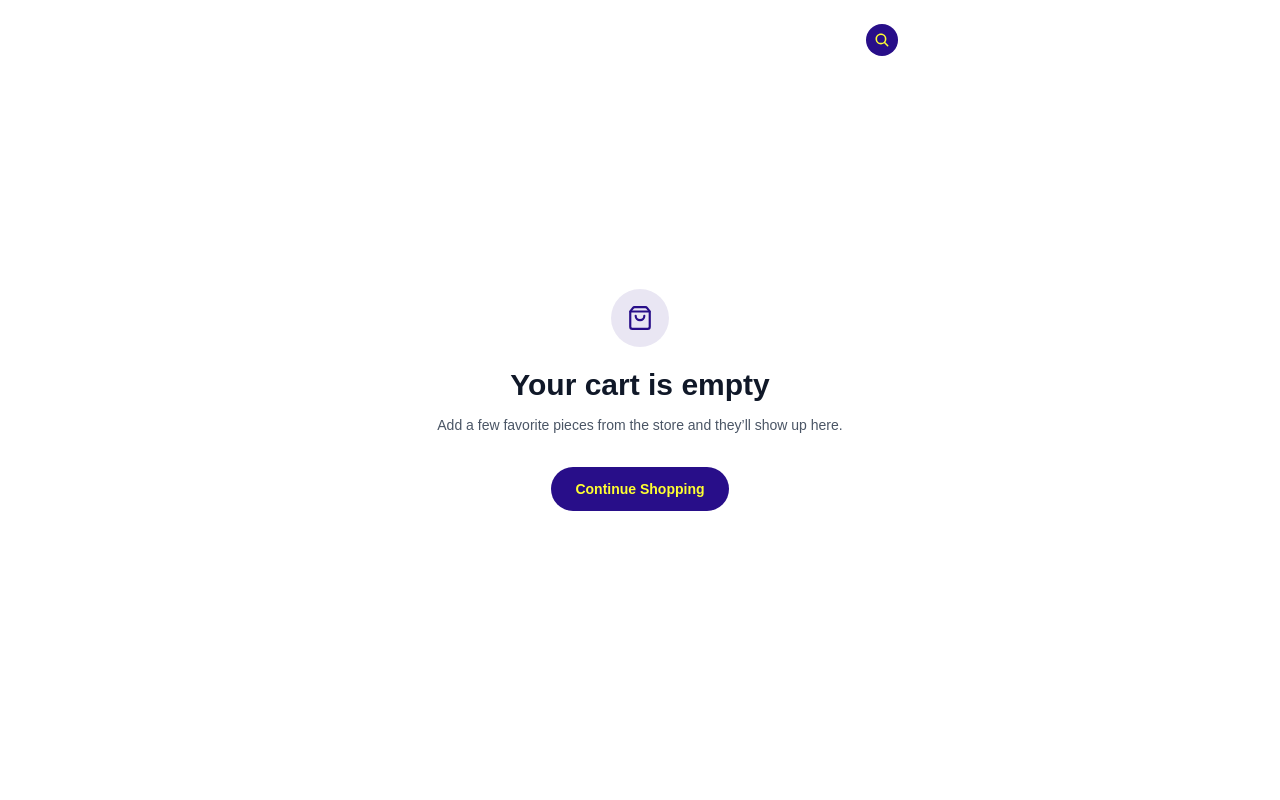
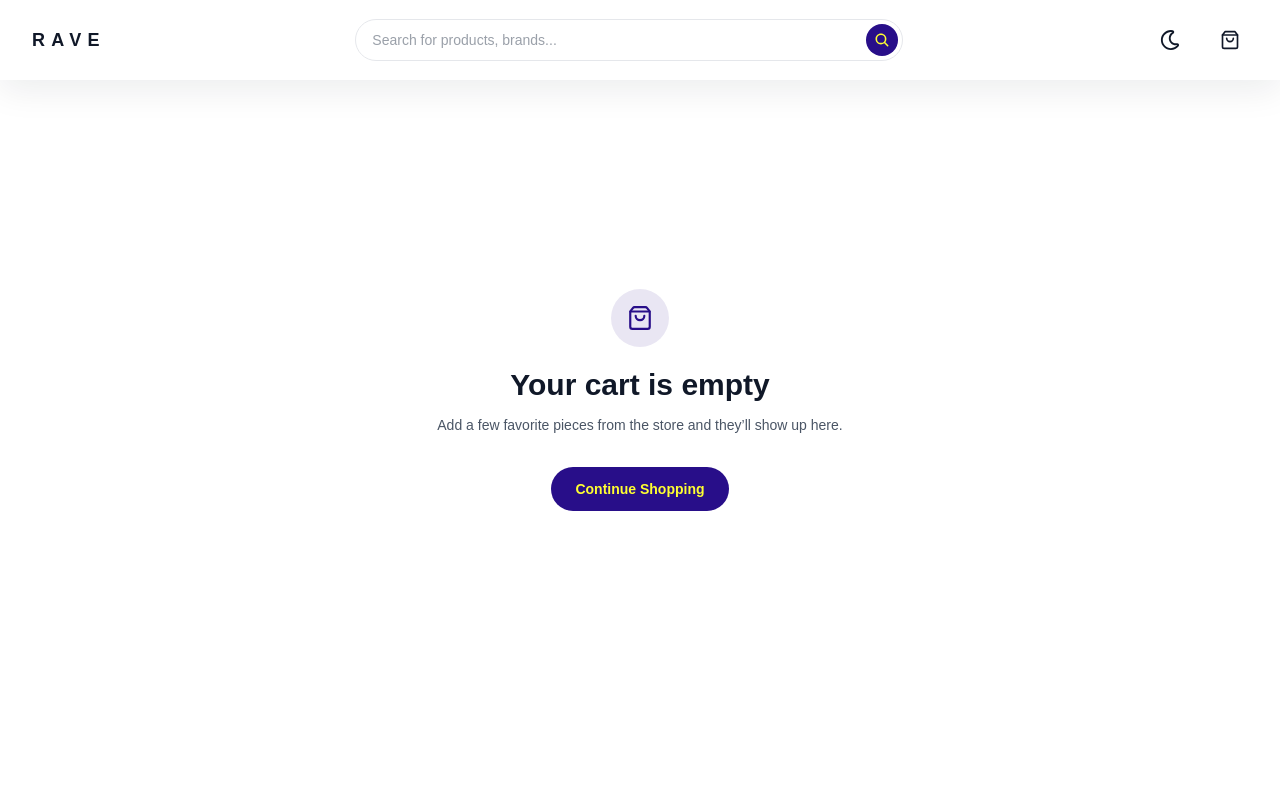
Before and after one commit to bosskings/cartbehind-ecommerce, a Next.js app: page /cart in a window 1280 px wide. Shown: the top 800 px of the page. Built offline with nearby package versions, Linux system fonts and the light colour scheme.

Commit message:
ui layout adjustments

```diff
--- a/src/app/layout.js
+++ b/src/app/layout.js
@@ -23,7 +23,7 @@ export default function RootLayout({ children }) {
       lang="en"
       className={`${geistSans.variable} ${geistMono.variable} h-full antialiased`}
     >
-      <body className="min-h-full flex flex-col">
+      <body className="min-h-full flex flex-col xl:max-w-[80%] mx-auto">
         <CartProvider>{children}</CartProvider>
       </body>
     </html>
--- a/src/app/page.js
+++ b/src/app/page.js
@@ -9,6 +9,7 @@ export default function Home() {
       <Navbar />
       <MainPage />
       <Footer />
-    </>
+
+    </ >
   );
 }
--- a/src/components/MainPage.jsx
+++ b/src/components/MainPage.jsx
@@ -331,8 +331,14 @@ const MainPage = ({ category = 'All' }) => {
             { icon: RotateCcw, label: '30 Days Easy Return' },
             { icon: Lock, label: 'End‑to‑End Encryption' },
             { icon: Truck, label: 'Free Shipping Over $150' },
-            { icon: ShieldCheck, label: '100% Secure Checkout' },
-            { icon: RotateCcw, label: '30 Days Easy Return' },
+            { icon: ShieldCheck, label: '24/7 Customer Support' },
+            { icon: RotateCcw, label: 'Easy Order Tracking' },
+            { icon: Lock, label: 'Verified Returns Policy' },
+            { icon: Truck, label: 'Secure Payment Guarantee' },
+            { icon: ShieldCheck, label: 'Premium Packaging' },
+            { icon: RotateCcw, label: 'Lifetime Product Support' },
+            { icon: Lock, label: 'Instant Fraud Protection' },
+            { icon: Truck, label: 'Fast Local Delivery' },
           ].map(({ icon: Icon, label }, idx) => (
             <div key={idx} className="flex items-center gap-2 text-sm text-gray-500">
               <Icon size={16} className="text-(--theme)" />
--- a/src/components/Navbar.jsx
+++ b/src/components/Navbar.jsx
@@ -8,6 +8,7 @@ import { LuMenu } from "react-icons/lu"
 import { motion } from "framer-motion"
 import { IoMdClose } from "react-icons/io"
 import Link from "next/link"
+import { usePathname } from "next/navigation"
 import { useCart } from "@/components/CartContext"
 
 const Navbar = () => {
@@ -16,8 +17,16 @@ const Navbar = () => {
   const [showMenu, setShowMenu] = useState(false)
   const [isScrolled, setIsScrolled] = useState(false)
   const { cartCount } = useCart()
+  const pathname = usePathname()
+  const isHomePage = pathname === "/"
+  const isNavActive = isHomePage ? isScrolled : true
 
   useEffect(() => {
+    if (!isHomePage) {
+      setIsScrolled(true)
+      return
+    }
+
     const handleScroll = () => {
       setIsScrolled(window.scrollY > 12)
     }
@@ -25,7 +34,7 @@ const Navbar = () => {
     handleScroll()
     window.addEventListener("scroll", handleScroll)
     return () => window.removeEventListener("scroll", handleScroll)
-  }, [])
+  }, [isHomePage])
 
   const menuOptions = [
     { id: 1, label: "Beauty, Fragrances" },
@@ -37,25 +46,25 @@ const Navbar = () => {
     { id: 7, label: "Home Accessories" },
   ]
 
-  const searchInputClasses = isScrolled
+  const searchInputClasses = isNavActive
     ? "border-gray-200 text-gray-700 placeholder:text-gray-400"
     : "border-white/40 text-white placeholder:text-white/70"
 
-  const navTextClass = isScrolled ? "text-gray-900" : "text-white"
-  const iconButtonClass = isScrolled
+  const navTextClass = isNavActive ? "text-gray-900" : "text-white"
+  const iconButtonClass = isNavActive
     ? "hover:bg-gray-100 text-gray-900"
     : "hover:bg-white/15 text-white"
 
   return (
     <div
-      className={`fixed left-0 right-0 top shadow-lg-0 z-50 transition-all duration-300 ${isScrolled
+      className={`fixed left-0 right-0 top shadow-lg-0 z-50 transition-all duration-300 ${isNavActive
         ? "bg-white/90 shadow-[0_10px_35px_rgba(15,23,42,0.08)] backdrop-blur-xl"
         : "bg-transparent backdrop-blur-sm"
         }`}
     >
       <div className="relative mx-auto w-full max-w-7xl px-4 lg:px-8">
         <div className="flex h-16 w-full items-center justify-between gap-4 md:h-20">
-          <a href="#" className={`text-lg font-black tracking-[0.35em] ${navTextClass}`}>
+          <a href="/" className={`text-lg font-black tracking-[0.35em] ${navTextClass}`}>
             RAVE
           </a>
 
```
